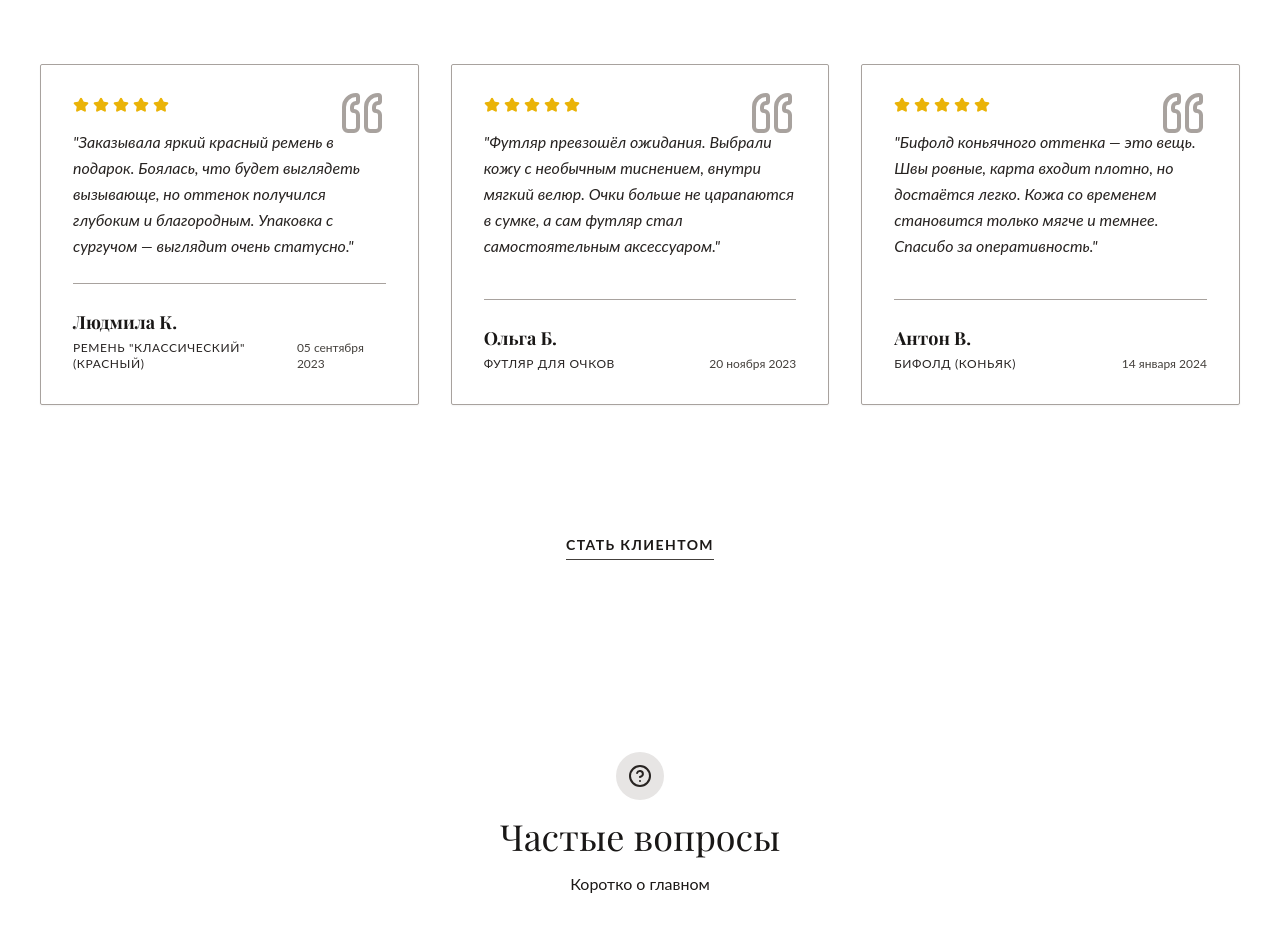
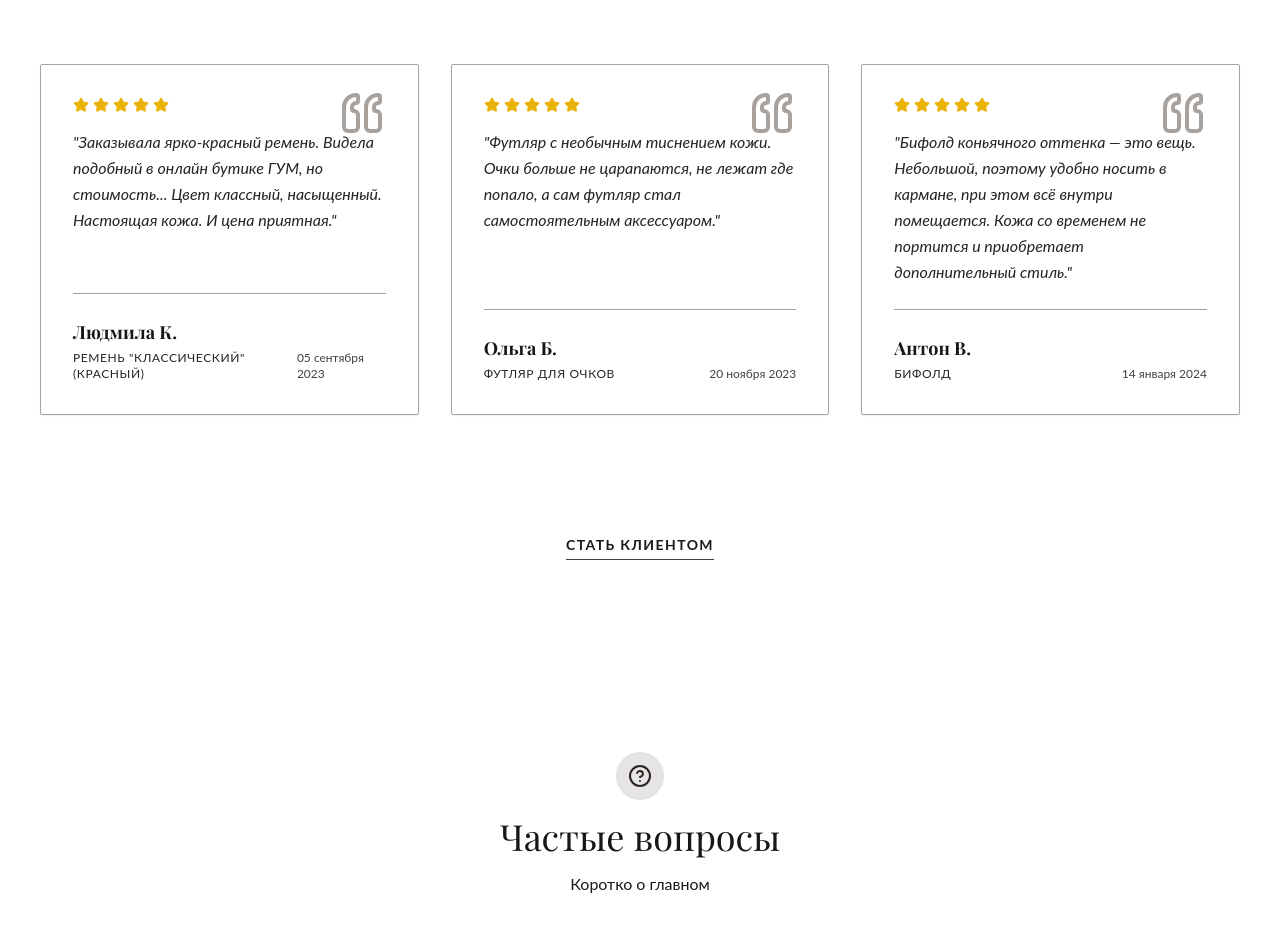
Before and after one commit to Slashtore/bsvleather, a React (Vite) app: page / in a window 1280 px wide. Shown: the part 6300-7226 px from the top of the page. Built offline with nearby package versions, Linux system fonts and the light colour scheme.

Commit message:
fix: testimonials carousel - smooth infinite loop, fixed borders and layout

```diff
--- a/components/Testimonials.tsx
+++ b/components/Testimonials.tsx
@@ -11,15 +11,15 @@ export const Testimonials: React.FC<TestimonialsProps> = ({ onBecomeClient }) =>
       id: 1,
       name: "Александр К.",
       product: "Ремень \"Классический\" (коричневый)",
-      text: "Кожа плотная, с приятным матовым финишем. Ношу каждый день уже 4 месяца — потёртостей нет, только благородная патина. Пряжка держит чётко, не люфтит.",
+      text: "Кожа плотная, с приятным матовым финишем. Ношу каждый день — потёртостей нет. Пряжка держит чётко, не люфтит. Отличный ремень.",
       rating: 5,
-      date: "12 октября 2023"
+      date: "20 декабря 2024"
     },
     {
       id: 2,
       name: "Людмила К.",
       product: "Ремень \"Классический\" (красный)",
-      text: "Заказывала яркий красный ремень в подарок. Боялась, что будет выглядеть вызывающе, но оттенок получился глубоким и благородным. Упаковка с сургучом — выглядит очень статусно.",
+      text: "Заказывала ярко-красный ремень. Видела подобный в онлайн бутике ГУМ, но стоимость... Цвет классный, насыщенный. Настоящая кожа. И цена приятная.",
       rating: 5,
       date: "05 сентября 2023"
     },
@@ -27,15 +27,15 @@ export const Testimonials: React.FC<TestimonialsProps> = ({ onBecomeClient }) =>
       id: 3,
       name: "Ольга Б.",
       product: "Футляр для очков",
-      text: "Футляр превзошёл ожидания. Выбрали кожу с необычным тиснением, внутри мягкий велюр. Очки больше не царапаются в сумке, а сам футляр стал самостоятельным аксессуаром.",
+      text: "Футляр с необычным тиснением кожи. Очки больше не царапаются, не лежат где попало, а сам футляр стал самостоятельным аксессуаром.",
       rating: 5,
       date: "20 ноября 2023"
     },
     {
       id: 4,
       name: "Антон В.",
-      product: "Бифолд (коньяк)",
-      text: "Бифолд коньячного оттенка — это вещь. Швы ровные, карта входит плотно, но достаётся легко. Кожа со временем становится только мягче и темнее. Спасибо за оперативность.",
+      product: "Бифолд",
+      text: "Бифолд коньячного оттенка — это вещь. Небольшой, поэтому удобно носить в кармане, при этом всё внутри помещается. Кожа со временем не портится и приобретает дополнительный стиль.",
       rating: 5,
       date: "14 января 2024"
     }
```
